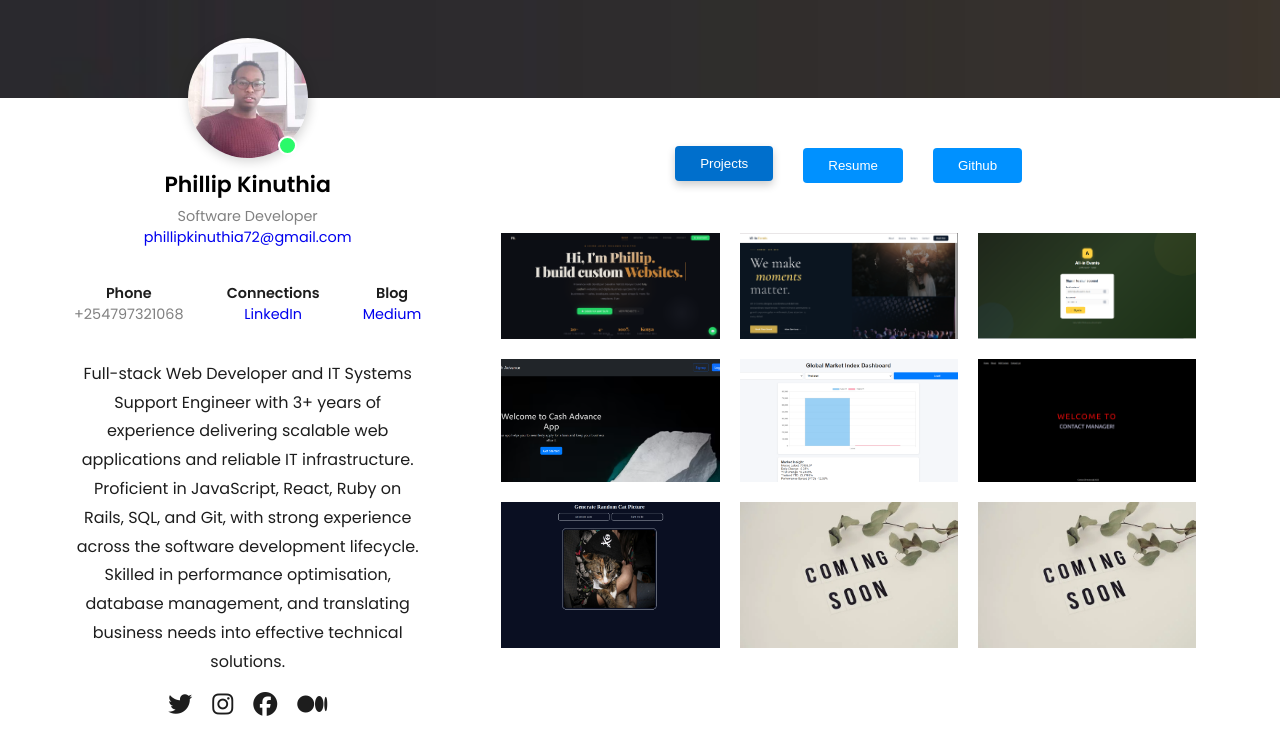
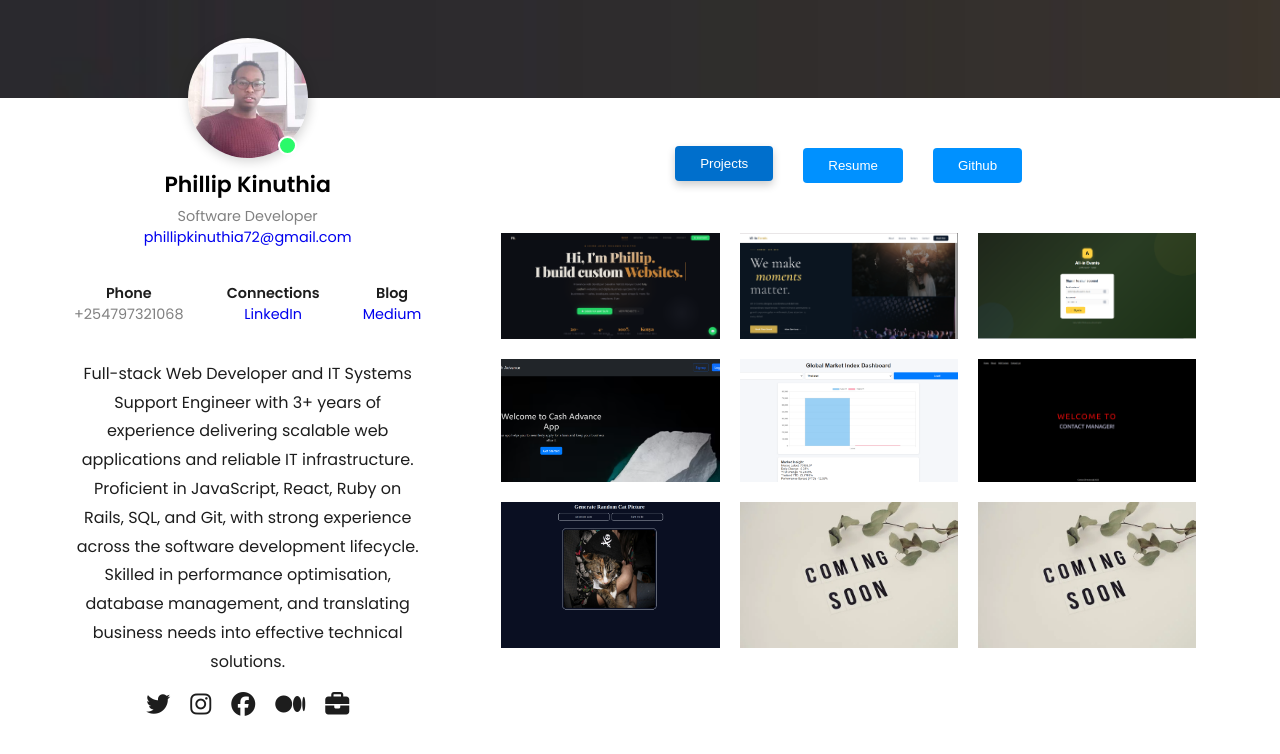
Before and after one commit to littlephillips/PhillipsPortfolio, a React (Create React App) app: page / in a window 1280 px wide. Shown: the top 754 px of the page. Built offline with nearby package versions, Linux system fonts and the light colour scheme.

Commit message:
fear: added a business site link

```diff
--- a/src/pages/HomePage/LandingPage.js
+++ b/src/pages/HomePage/LandingPage.js
@@ -64,6 +64,7 @@ const LandingPage = () => {
               <li><a href="https://www.instagram.com/little_phillips/" target="_blank" rel="noopener noreferrer" aria-label="Instagram Profile"><i className="fab fa-instagram" aria-hidden="true"></i></a></li>
               <li><a href="https://www.facebook.com/phillip.phillips.1800/" target="_blank" rel="noopener noreferrer" aria-label="Facebook Profile"><i className="fab fa-facebook" aria-hidden="true"></i></a></li>
               <li><a href="https://medium.com/@phillipkinuthia72" target="_blank" rel="noopener noreferrer" aria-label="Medium Blog"><i className="fab fa-medium" aria-hidden="true"></i></a></li>
+              <li><a href="https://phillipkinuthiawebdevs.vercel.app" target="_blank" rel="noopener noreferrer" aria-label="Business Site"><i className="fa-solid fa-briefcase"aria-hidden="true"></i></a></li>
             </ul>
           </div>
         </div>
```
